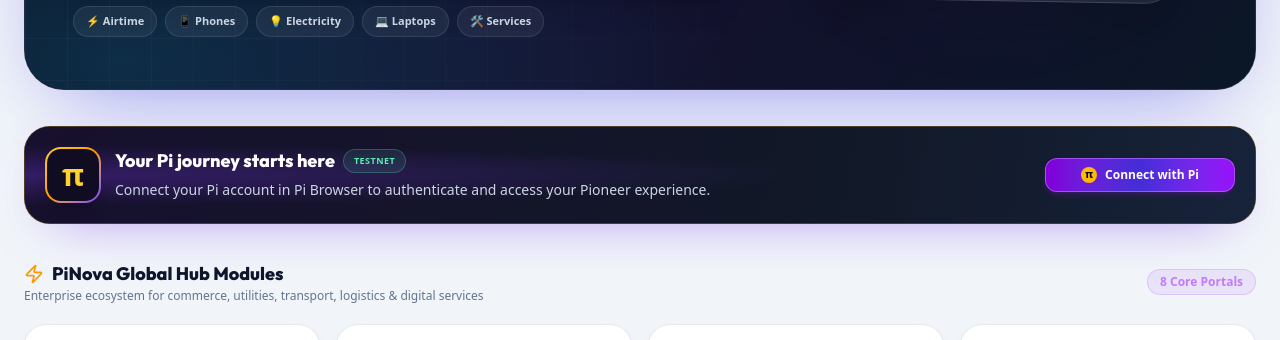
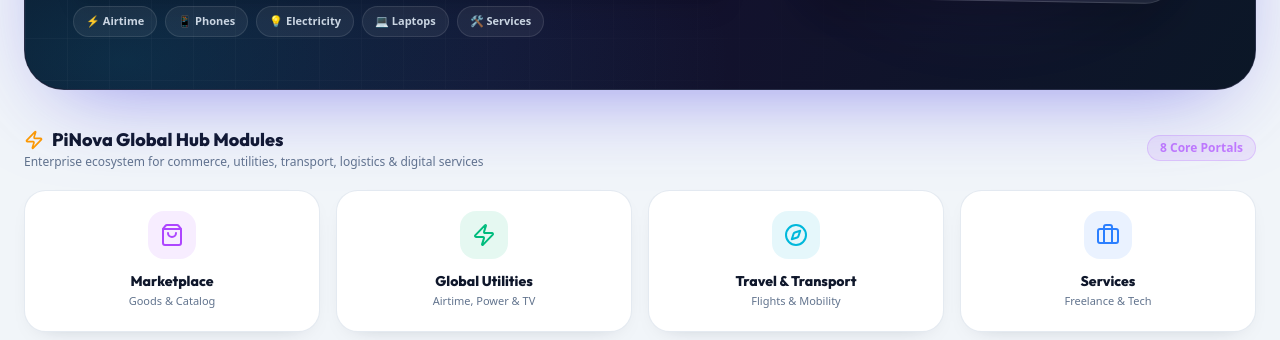
Before and after one commit to Iddsnn1/pinova-global-hub, a React (Vite) app: page / in a window 1280 px wide. Shown: the part 860-1200 px from the top of the page. Built offline with nearby package versions, Linux system fonts and the light colour scheme; no server answers.

Commit message:
fix(ui): remove duplicate Pi connect banner from landing page

```diff
--- a/src/components/views/HomeView.tsx
+++ b/src/components/views/HomeView.tsx
@@ -22,7 +22,6 @@ import {
 } from 'lucide-react';
 import { Product, Order, Vendor, PiUser } from '../../types';
 import { MainSection, MarketplaceCategory } from '../../types/navigation';
-import { ConnectPiButton, AuthStatus } from '../auth/ConnectPiButton';
 
 interface HomeViewProps {
   user: PiUser;
@@ -44,8 +43,6 @@ interface HomeViewProps {
   onConfirmReceipt?: (orderId: string) => void;
   onTrackOrder?: (orderId?: string) => void;
   onOpenVendorApplication?: () => void;
-  onConnectPi?: () => void;
-  authStatus?: AuthStatus;
 }
 
 export const HomeView: React.FC<HomeViewProps> = ({
@@ -55,9 +52,7 @@ export const HomeView: React.FC<HomeViewProps> = ({
   onOpenUniversalSearch,
   onOpenPstpShield,
   onTrackOrder,
-  onOpenVendorApplication,
-  onConnectPi,
-  authStatus = user?.authenticated ? 'connected' : 'disconnected'
+  onOpenVendorApplication
 }) => {
   const [trackingQuery, setTrackingQuery] = useState('');
   return (
@@ -168,32 +163,7 @@ export const HomeView: React.FC<HomeViewProps> = ({
         </div>
       </section>
 
-      {/* Pi authentication banner — kept directly below the hero */}
-      {(!user.authenticated || authStatus === 'disconnected') && onConnectPi && (
-        <section
-          id="home-unauthenticated-connect-banner"
-          className="relative isolate overflow-hidden rounded-[1.6rem] border border-amber-300/25 bg-[#100d22] p-4 sm:p-5 text-white shadow-[0_18px_55px_-30px_rgba(124,58,237,.7)]"
-        >
-          <div className="absolute inset-0 bg-[radial-gradient(ellipse_at_0%_50%,rgba(124,58,237,.3),transparent_45%),linear-gradient(100deg,#17102e,#111827_65%,#17233a)] pointer-events-none" />
-          <div className="relative z-10 flex flex-col md:flex-row md:items-center justify-between gap-4">
-            <div className="flex items-center gap-3.5 min-w-0">
-              <div className="w-14 h-14 rounded-2xl bg-gradient-to-br from-amber-300 via-amber-500 to-violet-600 p-[2px] shadow-lg shrink-0">
-                <div className="w-full h-full rounded-[14px] bg-[#100d22] flex items-center justify-center text-3xl font-black text-amber-300">π</div>
-              </div>
-              <div className="min-w-0">
-                <div className="flex flex-wrap items-center gap-2">
-                  <h2 className="text-base sm:text-lg font-black text-white">Your Pi journey starts here</h2>
-                  <span className="rounded-full border border-emerald-300/25 bg-emerald-300/10 px-2.5 py-1 text-[9px] font-extrabold uppercase tracking-wider text-emerald-300">Testnet</span>
-                </div>
-                <p className="mt-1 max-w-2xl text-xs sm:text-sm leading-relaxed text-slate-300">Connect your Pi account in Pi Browser to authenticate and access your Pioneer experience.</p>
-              </div>
-            </div>
-            <div className="w-full md:w-auto shrink-0">
-              <ConnectPiButton user={user} authStatus={authStatus} onConnect={onConnectPi} variant="standalone" className="w-full md:min-w-[190px]" />
-            </div>
-          </div>
-        </section>
-      )}
+      {/* Connect with Pi is intentionally provided once in the global header. */}
 
       {/* ========================================================================= */}
       {/* 2. PINOVA GLOBAL HUB MODULES: CENTRAL SERVICE DISCOVERY                   */}
```
